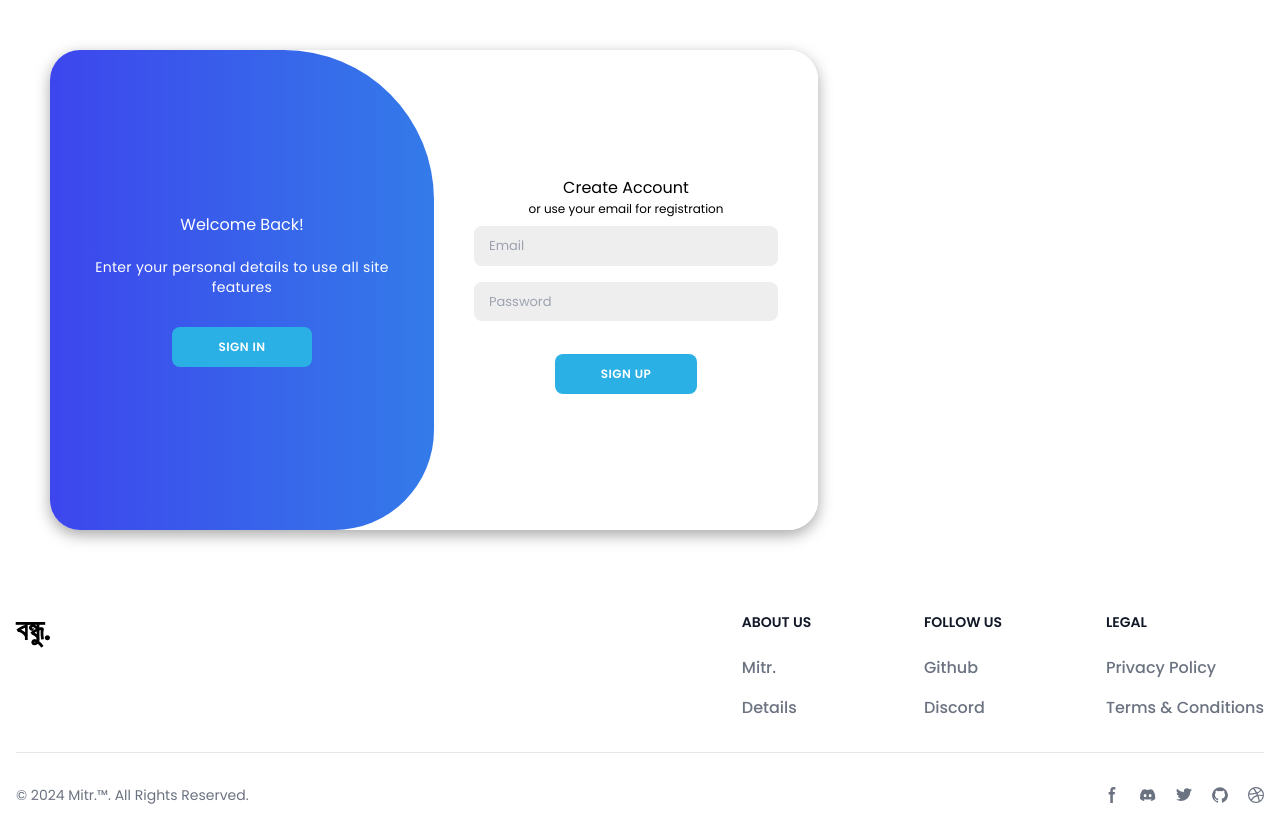
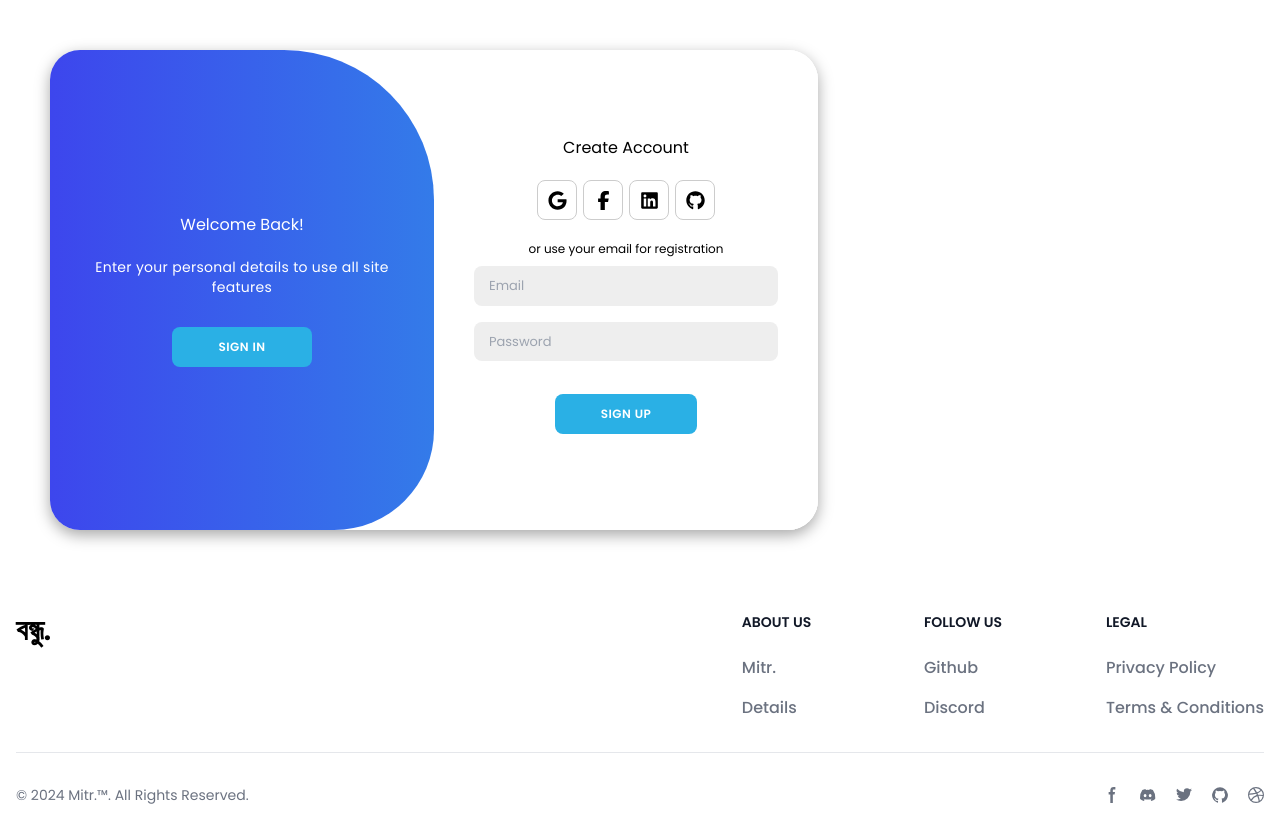
Before and after one commit to piyushbaibhav/Mitr, a React (Vite) app: page / in a window 1280 px wide. Both pictures are taken after a click on the button "SIGN UP". Built offline with nearby package versions, Linux system fonts and the light colour scheme.

Commit message:
google authentication

```diff
--- a/src/pages/Login.jsx
+++ b/src/pages/Login.jsx
@@ -6,7 +6,10 @@
 import { auth } from '../firebase/config';
 import {
           createUserWithEmailAndPassword,
-          signInWithEmailAndPassword
+          signInWithEmailAndPassword,
+          GoogleAuthProvider,
+          signInWithPopup,
+
        } from "firebase/auth";
 
 
@@ -15,11 +18,34 @@
   const [userCredentials, setUserCredentials]=useState({});
   const [error, setError]=useState('');
 
+  const provider = new GoogleAuthProvider();
+
   function handleCredentials(e){
     setUserCredentials({...userCredentials,[e.target.name]: e.target.value});
 
   }
 
+  function handleGoogleSignIn() {
+    signInWithPopup(auth, provider)
+  .then((result) => {
+    // This gives you a Google Access Token. You can use it to access the Google API.
+    const credential = GoogleAuthProvider.credentialFromResult(result);
+    const token = credential.accessToken;
+    // The signed-in user info.
+    const user = result.user;
+    // IdP data available using getAdditionalUserInfo(result)
+    // ...
+  }).catch((error) => {
+    // Handle Errors here.
+    const errorCode = error.code;
+    const errorMessage = error.message;
+    // The email of the user's account used.
+    const email = error.customData.email;
+    // The AuthCredential type that was used.
+    const credential = GoogleAuthProvider.credentialFromError(error);
+    // ...
+  });
+  }
   function handleSignup(e){
     e.preventDefault();
     setError("");
@@ -69,6 +95,42 @@
         <form>
           <h1>Create Account</h1>
 
+          <div className="social-icons">
+            <a onClick={handleGoogleSignIn} href="#" class="icon">
+              <svg
+                xmlns="http://www.w3.org/2000/svg"
+                viewBox="0 0 488 512"
+                className='w-1/2 h-1/2 '
+              >
+                <path d="M488 261.8C488 403.3 391.1 504 248 504 110.8 504 0 393.2 0 256S110.8 8 248 8c66.8 0 123 24.5 166.3 64.9l-67.5 64.9C258.5 52.6 94.3 116.6 94.3 256c0 86.5 69.1 156.6 153.7 156.6 98.2 0 135-70.4 140.8-106.9H248v-85.3h236.1c2.3 12.7 3.9 24.9 3.9 41.4z" />
+              </svg>
+            </a>
+            <a href="#" class="icon">
+              <svg xmlns="http://www.w3.org/2000/svg"
+                viewBox="0 0 320 512"
+                className='w-1/2 h-1/2 '>
+                <path d="M80 299.3V512H196V299.3h86.5l18-97.8H196V166.9c0-51.7 20.3-71.5 72.7-71.5c16.3 0 29.4 .4 37 1.2V7.9C291.4 4 256.4 0 236.2 0C129.3 0 80 50.5 80 159.4v42.1H14v97.8H80z" />
+              </svg>
+            </a>
+            <a href="#" className="icon">
+            <svg
+                xmlns="http://www.w3.org/2000/svg"
+                viewBox="0 0 448 512"
+                className='w-1/2 h-1/2'>
+                <path d="M416 32H31.9C14.3 32 0 46.5 0 64.3v383.4C0 465.5 14.3 480 31.9 480H416c17.6 0 32-14.5 32-32.3V64.3c0-17.8-14.4-32.3-32-32.3zM135.4 416H69V202.2h66.5V416zm-33.2-243c-21.3 0-38.5-17.3-38.5-38.5S80.9 96 102.2 96c21.2 0 38.5 17.3 38.5 38.5 0 21.3-17.2 38.5-38.5 38.5zm282.1 243h-66.4V312c0-24.8-.5-56.7-34.5-56.7-34.6 0-39.9 27-39.9 54.9V416h-66.4V202.2h63.7v29.2h.9c8.9-16.8 30.6-34.5 62.9-34.5 67.2 0 79.7 44.3 79.7 101.9V416z" />
+                </svg>
+            </a>
+            <a href="#" class="icon">
+            <svg
+                xmlns="http://www.w3.org/2000/svg"
+                viewBox="0 0 496 512"
+                className='w-1/2 h-1/2'>
+                <path d="M165.9 397.4c0 2-2.3 3.6-5.2 3.6-3.3 .3-5.6-1.3-5.6-3.6 0-2 2.3-3.6 5.2-3.6 3-.3 5.6 1.3 5.6 3.6zm-31.1-4.5c-.7 2 1.3 4.3 4.3 4.9 2.6 1 5.6 0 6.2-2s-1.3-4.3-4.3-5.2c-2.6-.7-5.5 .3-6.2 2.3zm44.2-1.7c-2.9 .7-4.9 2.6-4.6 4.9 .3 2 2.9 3.3 5.9 2.6 2.9-.7 4.9-2.6 4.6-4.6-.3-1.9-3-3.2-5.9-2.9zM244.8 8C106.1 8 0 113.3 0 252c0 110.9 69.8 205.8 169.5 239.2 12.8 2.3 17.3-5.6 17.3-12.1 0-6.2-.3-40.4-.3-61.4 0 0-70 15-84.7-29.8 0 0-11.4-29.1-27.8-36.6 0 0-22.9-15.7 1.6-15.4 0 0 24.9 2 38.6 25.8 21.9 38.6 58.6 27.5 72.9 20.9 2.3-16 8.8-27.1 16-33.7-55.9-6.2-112.3-14.3-112.3-110.5 0-27.5 7.6-41.3 23.6-58.9-2.6-6.5-11.1-33.3 2.6-67.9 20.9-6.5 69 27 69 27 20-5.6 41.5-8.5 62.8-8.5s42.8 2.9 62.8 8.5c0 0 48.1-33.6 69-27 13.7 34.7 5.2 61.4 2.6 67.9 16 17.7 25.8 31.5 25.8 58.9 0 96.5-58.9 104.2-114.8 110.5 9.2 7.9 17 22.9 17 46.4 0 33.7-.3 75.4-.3 83.6 0 6.5 4.6 14.4 17.3 12.1C428.2 457.8 496 362.9 496 252 496 113.3 383.5 8 244.8 8zM97.2 352.9c-1.3 1-1 3.3 .7 5.2 1.6 1.6 3.9 2.3 5.2 1 1.3-1 1-3.3-.7-5.2-1.6-1.6-3.9-2.3-5.2-1zm-10.8-8.1c-.7 1.3 .3 2.9 2.3 3.9 1.6 1 3.6 .7 4.3-.7 .7-1.3-.3-2.9-2.3-3.9-2-.6-3.6-.3-4.3 .7zm32.4 35.6c-1.6 1.3-1 4.3 1.3 6.2 2.3 2.3 5.2 2.6 6.5 1 1.3-1.3 .7-4.3-1.3-6.2-2.2-2.3-5.2-2.6-6.5-1zm-11.4-14.7c-1.6 1-1.6 3.6 0 5.9 1.6 2.3 4.3 3.3 5.6 2.3 1.6-1.3 1.6-3.9 0-6.2-1.4-2.3-4-3.3-5.6-2z" />
+                </svg>
+            </a>
+          </div>
+
+
 
           <span>or use your email for registration</span>
           {/* <input onChange={(e)=>{handleCredentials(e)}} type="text" placeholder="Name" /> */}
@@ -91,6 +153,41 @@
 
         <form>
           <h1>Sign In</h1>
+
+          <div className="social-icons">
+            <a href="#" class="icon">
+              <svg
+                xmlns="http://www.w3.org/2000/svg"
+                viewBox="0 0 488 512"
+                className='w-1/2 h-1/2 '
+              >
+                <path d="M488 261.8C488 403.3 391.1 504 248 504 110.8 504 0 393.2 0 256S110.8 8 248 8c66.8 0 123 24.5 166.3 64.9l-67.5 64.9C258.5 52.6 94.3 116.6 94.3 256c0 86.5 69.1 156.6 153.7 156.6 98.2 0 135-70.4 140.8-106.9H248v-85.3h236.1c2.3 12.7 3.9 24.9 3.9 41.4z" />
+              </svg>
+            </a>
+            <a href="#" class="icon">
+              <svg xmlns="http://www.w3.org/2000/svg"
+                viewBox="0 0 320 512"
+                className='w-1/2 h-1/2 '>
+                <path d="M80 299.3V512H196V299.3h86.5l18-97.8H196V166.9c0-51.7 20.3-71.5 72.7-71.5c16.3 0 29.4 .4 37 1.2V7.9C291.4 4 256.4 0 236.2 0C129.3 0 80 50.5 80 159.4v42.1H14v97.8H80z" />
+              </svg>
+            </a>
+            <a href="#" className="icon">
+            <svg
+                xmlns="http://www.w3.org/2000/svg"
+                viewBox="0 0 448 512"
+                className='w-1/2 h-1/2'>
+                <path d="M416 32H31.9C14.3 32 0 46.5 0 64.3v383.4C0 465.5 14.3 480 31.9 480H416c17.6 0 32-14.5 32-32.3V64.3c0-17.8-14.4-32.3-32-32.3zM135.4 416H69V202.2h66.5V416zm-33.2-243c-21.3 0-38.5-17.3-38.5-38.5S80.9 96 102.2 96c21.2 0 38.5 17.3 38.5 38.5 0 21.3-17.2 38.5-38.5 38.5zm282.1 243h-66.4V312c0-24.8-.5-56.7-34.5-56.7-34.6 0-39.9 27-39.9 54.9V416h-66.4V202.2h63.7v29.2h.9c8.9-16.8 30.6-34.5 62.9-34.5 67.2 0 79.7 44.3 79.7 101.9V416z" />
+                </svg>
+            </a>
+            <a href="#" class="icon">
+            <svg
+                xmlns="http://www.w3.org/2000/svg"
+                viewBox="0 0 496 512"
+                className='w-1/2 h-1/2'>
+                <path d="M165.9 397.4c0 2-2.3 3.6-5.2 3.6-3.3 .3-5.6-1.3-5.6-3.6 0-2 2.3-3.6 5.2-3.6 3-.3 5.6 1.3 5.6 3.6zm-31.1-4.5c-.7 2 1.3 4.3 4.3 4.9 2.6 1 5.6 0 6.2-2s-1.3-4.3-4.3-5.2c-2.6-.7-5.5 .3-6.2 2.3zm44.2-1.7c-2.9 .7-4.9 2.6-4.6 4.9 .3 2 2.9 3.3 5.9 2.6 2.9-.7 4.9-2.6 4.6-4.6-.3-1.9-3-3.2-5.9-2.9zM244.8 8C106.1 8 0 113.3 0 252c0 110.9 69.8 205.8 169.5 239.2 12.8 2.3 17.3-5.6 17.3-12.1 0-6.2-.3-40.4-.3-61.4 0 0-70 15-84.7-29.8 0 0-11.4-29.1-27.8-36.6 0 0-22.9-15.7 1.6-15.4 0 0 24.9 2 38.6 25.8 21.9 38.6 58.6 27.5 72.9 20.9 2.3-16 8.8-27.1 16-33.7-55.9-6.2-112.3-14.3-112.3-110.5 0-27.5 7.6-41.3 23.6-58.9-2.6-6.5-11.1-33.3 2.6-67.9 20.9-6.5 69 27 69 27 20-5.6 41.5-8.5 62.8-8.5s42.8 2.9 62.8 8.5c0 0 48.1-33.6 69-27 13.7 34.7 5.2 61.4 2.6 67.9 16 17.7 25.8 31.5 25.8 58.9 0 96.5-58.9 104.2-114.8 110.5 9.2 7.9 17 22.9 17 46.4 0 33.7-.3 75.4-.3 83.6 0 6.5 4.6 14.4 17.3 12.1C428.2 457.8 496 362.9 496 252 496 113.3 383.5 8 244.8 8zM97.2 352.9c-1.3 1-1 3.3 .7 5.2 1.6 1.6 3.9 2.3 5.2 1 1.3-1 1-3.3-.7-5.2-1.6-1.6-3.9-2.3-5.2-1zm-10.8-8.1c-.7 1.3 .3 2.9 2.3 3.9 1.6 1 3.6 .7 4.3-.7 .7-1.3-.3-2.9-2.3-3.9-2-.6-3.6-.3-4.3 .7zm32.4 35.6c-1.6 1.3-1 4.3 1.3 6.2 2.3 2.3 5.2 2.6 6.5 1 1.3-1.3 .7-4.3-1.3-6.2-2.2-2.3-5.2-2.6-6.5-1zm-11.4-14.7c-1.6 1-1.6 3.6 0 5.9 1.6 2.3 4.3 3.3 5.6 2.3 1.6-1.3 1.6-3.9 0-6.2-1.4-2.3-4-3.3-5.6-2z" />
+                </svg>
+            </a>
+          </div>
 
 
           <span>or use your email and password</span>
```
